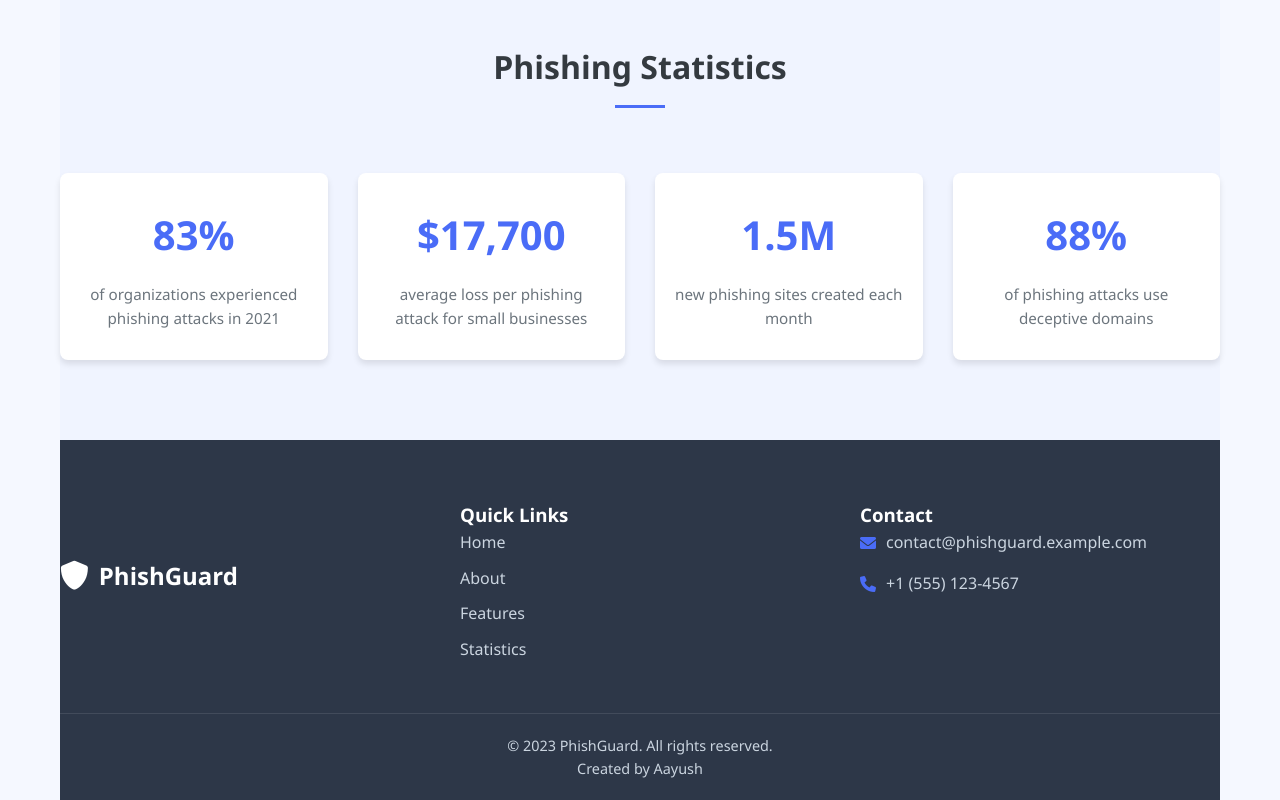
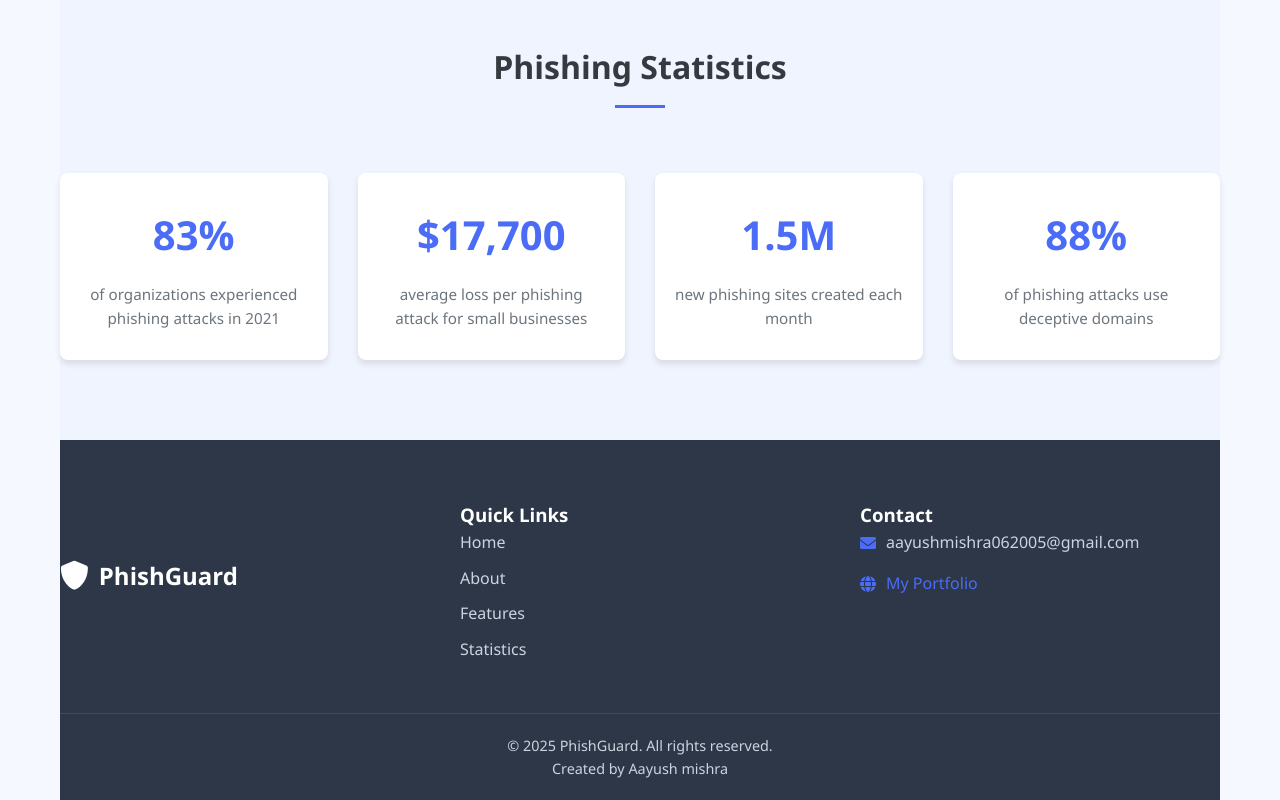
Before and after one commit to aayushmishra52/PhishGuard, a plain HTML site: page index.html in a window 1280 px wide. Shown: the part 1789-2589 px from the top of the page. Drawn offline with Linux system fonts and the light colour scheme.

Commit message:
index.html

```diff
--- a/index.html
+++ b/index.html
@@ -170,13 +170,13 @@
                 </div>
                 <div class="footer-contact">
                     <h3>Contact</h3>
-                    <p><i class="fas fa-envelope"></i> contact@phishguard.example.com</p>
-                    <p><i class="fas fa-phone"></i> +1 (555) 123-4567</p>
+                     <p><i class="fas fa-envelope"></i>aayushmishra062005@gmail.com</p>
+                    <p><i class="fas fa-globe"></i><a href="https://aayushmishra52.github.io/Portfolio-/" target="_blank">My Portfolio</a></p>
                 </div>
             </div>
             <div class="footer-bottom">
-                <p>&copy; 2023 PhishGuard. All rights reserved.</p>
-                <p>Created by Aayush</p>
+                <p>&copy; 2025 PhishGuard. All rights reserved.</p>
+                <p>Created by Aayush mishra</p>
             </div>
         </footer>
     </div>
```
